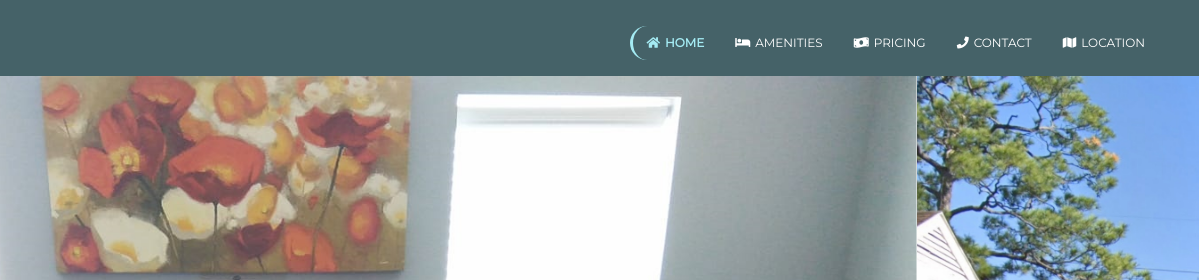
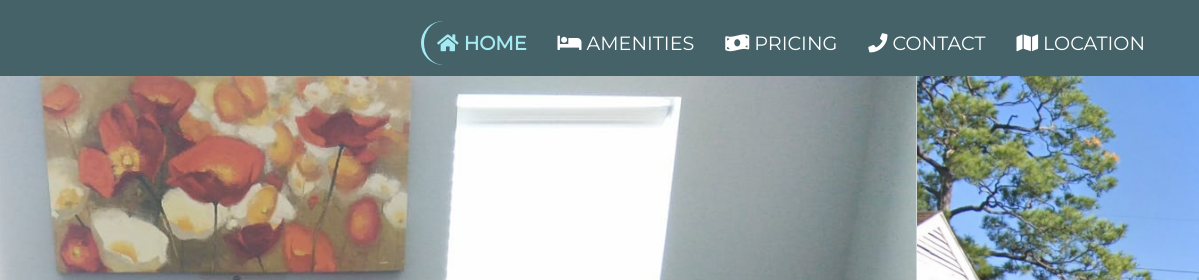
Before and after one commit to healym3/riverside-recovery, a plain HTML site: page index.html in a window 1280 px wide. Shown: the top 280 px of the page, 81-1280 px from the left. Drawn offline with nearby package versions, Linux system fonts and the light colour scheme.

Commit message:
debug mobile font size

```diff
--- a/css/style.css
+++ b/css/style.css
@@ -18,7 +18,7 @@ padding: 0 30px 0 0;
     color: white;
     margin: 10px 0 0 10px;
     text-transform: uppercase;
-    font-size: 12px;
+    font-size: 1.2rem;
 }
 .navbar ul li a .fas{
     padding-right:5px;
@@ -30,7 +30,7 @@ padding: 0 30px 0 0;
 .navbar ul li.active > a {
     color: #A4EBF3;
     font-weight: bold;
-    font-size: 12px;
+    font-size: 1.2rem;
     border-left: 3px solid #A4EBF3;
     border-radius: 40px;
 }
```
